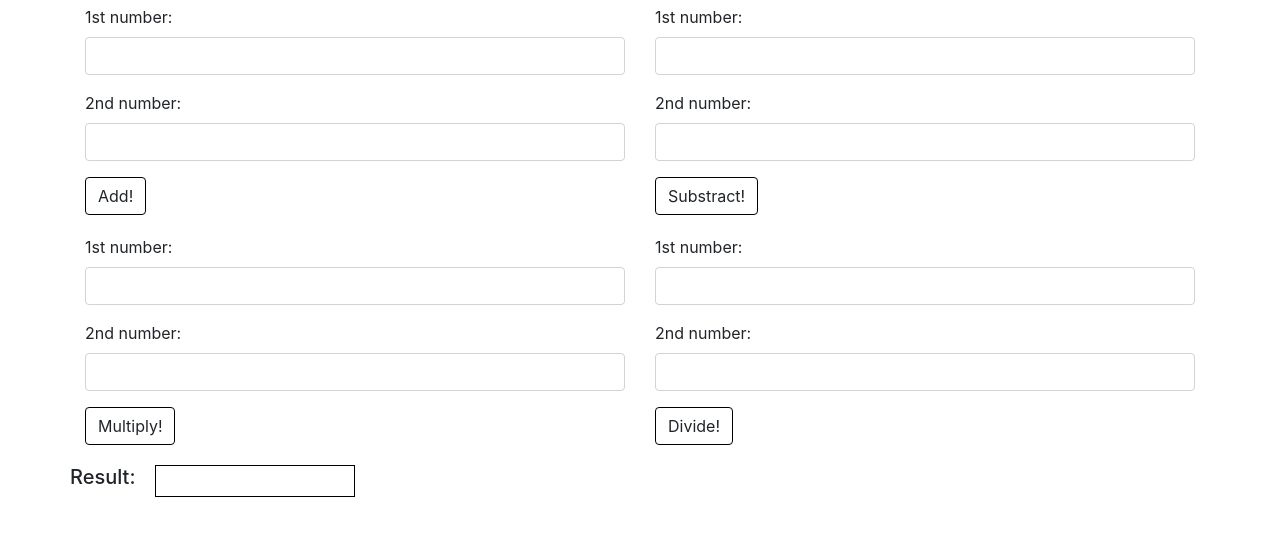
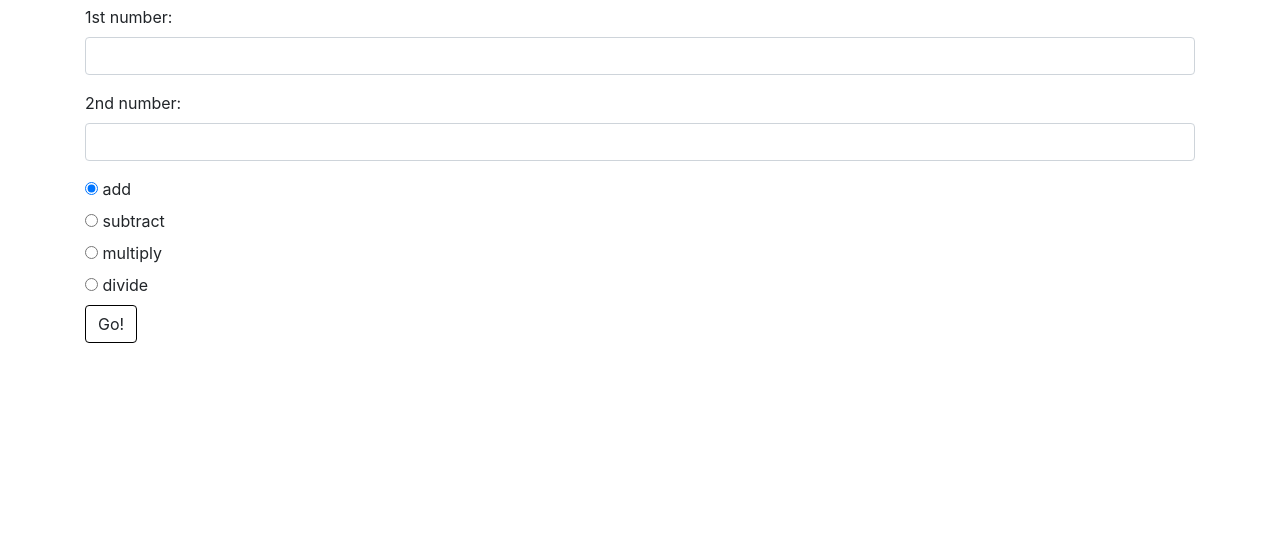
Before and after one commit to Ultra-Zactimus/calculatorExample, a plain HTML site: page index.html in a window 1280 px wide. Shown: the part 51-586 px from the top of the page. Drawn offline with Linux system fonts and the light colour scheme.

Commit message:
add operator options and change user interface logic

```diff
--- a/css/styles.css
+++ b/css/styles.css
@@ -2,10 +2,3 @@
   border: solid black 1px;
   margin-bottom: 20px;
 }
-
-#output {
-  border: black solid 1px;
-  width: 200px;
-  margin-left: 20px;
-  padding-left: 10px;
-}
--- a/index.html
+++ b/index.html
@@ -1,3 +1,4 @@
+
 <!DOCTYPE html>
 <html lang="en-US">
 <head>
@@ -10,67 +11,43 @@
 <body>
   <div class="container">
     <h1>Calculator</h1>
-    <div class="row">
-      <div class="col-6">
-        <form id="add">
-          <div class="form-group">
-            <label for="add1">1st number:</label>
-            <input id="add1" class="form-control" type="text">
-          </div>
-          <div class="form-group">
-            <label for="add2">2nd number:</label>
-            <input id="add2" class="form-control" type="text">
-          </div>
-          <button type="submit" class="btn">Add!</button>
-        </form>
+    <form id="calculator">
+      <div class="form-group">
+        <label for="input1">1st number:</label>
+        <input id="input1" class="form-control" type="text">
       </div>
-      <div class="col-6">
-        <form id="sub">
-          <div class="form-group">
-            <label for="sub1">1st number:</label>
-            <input id="sub1" class="form-control" type="text">
-          </div>
-          <div class="form-group">
-            <label for="sub2">2nd number:</label>
-            <input id="sub2" class="form-control" type="text">
-          </div>
-          <button type="submit" class="btn">Substract!</button>
-        </form>
+      <div class="form-group">
+        <label for="input2">2nd number:</label>
+        <input id="input2" class="form-control" type="text">
       </div>
-    </div>
-    <div class="row">
-      <div class="col-6">
-        <form id="mult">
-          <div class="form-group">
-            <label for="mult1">1st number:</label>
-            <input id="mult1" class="form-control" type="text">
-          </div>
-          <div class="form-group">
-            <label for="mult2">2nd number:</label>
-            <input id="mult2" class="form-control" type="text">
-          </div>
-          <button type="submit" class="btn">Multiply!</button>
-        </form>
+      <div class="radio">
+        <label>
+          <input type="radio" name="operator" value="add" checked>
+          add
+        </label>
       </div>
-      <div class="col-6">
-        <form id="div">
-          <div class="form-group">
-            <label for="div1">1st number:</label>
-            <input id="div1" class="form-control" type="text">
-          </div>
-          <div class="form-group">
-            <label for="div2">2nd number:</label>
-            <input id="div2" class="form-control" type="text">
-          </div>
-          <button type="submit" class="btn">Divide!</button>
-        </form>
+      <div class="radio">
+        <label>
+          <input type="radio" name="operator" value="subtract">
+          subtract
+        </label>
       </div>
-    </div>
-    <div class="row">
-      <h5>Result:</h5>
-      <div id="output">
+      <div class="radio">
+        <label>
+          <input type="radio" name="operator" value="multiply">
+          multiply
+        </label>
+      </div>
+      <div class="radio">
+        <label>
+          <input type="radio" name="operator" value="divide">
+          divide
+        </label>
+      </div>
+      <button type="submit" class="btn">Go!</button>
+    </form>
+    <div id="output">
 
-      </div>
     </div>
   </div>
 </body>
--- a/js/scripts.js
+++ b/js/scripts.js
@@ -19,35 +19,21 @@ function divide(number1, number2) {
 // User interface logic:
 
 $(document).ready(function() {
-  $("form#add").submit(function(event) {
-   event.preventDefault();
-    const number1 = parseInt($("#add1").val());
-    const number2 = parseInt($("#add2").val());
-    const result = add(number1, number2);
+  $("form#calculator").submit(function() {
+    event.preventDefault();
+    const number1 = parseInt($("#input1").val());
+    const number2 = parseInt($("#input2").val());
+    const operator = $("input:radio[name=operator]:checked").val();
+    let result;
+    if (operator === "add") {
+      result = add(number1, number2);
+    } else if (operator === "subtract") {
+      result = subtract(number1, number2);
+    } else if (operator === "multiply") {
+      result = multiply(number1, number2);
+    } else if (operator === "divide") {
+      result = divide(number1, number2);
+    }
     $("#output").text(result);
   });
-
-  $("form#mult").submit(function(event) {
-    event.preventDefault();
-     const number1 = parseInt($("#mult1").val());
-     const number2 = parseInt($("#mult2").val());
-     const result = multiply(number1, number2);
-     $("#output").text(result);
-   });
-
-   $("form#sub").submit(function(event) {
-    event.preventDefault();
-     const number1 = parseInt($("#sub1").val());
-     const number2 = parseInt($("#sub2").val());
-     const result = subtract(number1, number2);
-     $("#output").text(result);
-   });
-
-   $("form#div").submit(function(event) {
-    event.preventDefault();
-     const number1 = parseInt($("#div1").val());
-     const number2 = parseInt($("#div2").val());
-     const result = divide(number1, number2);
-     $("#output").text(result);
-   });
 });
```
